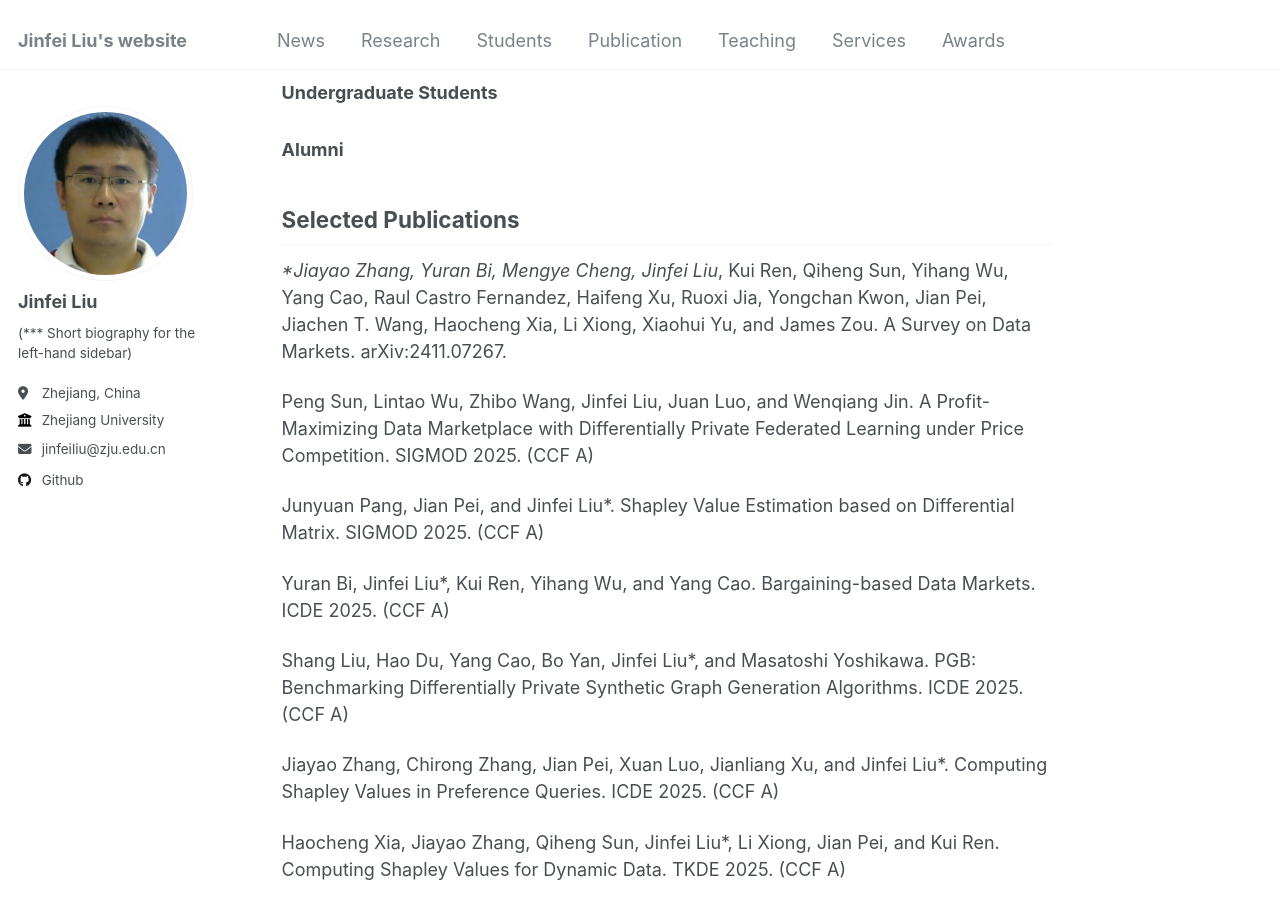
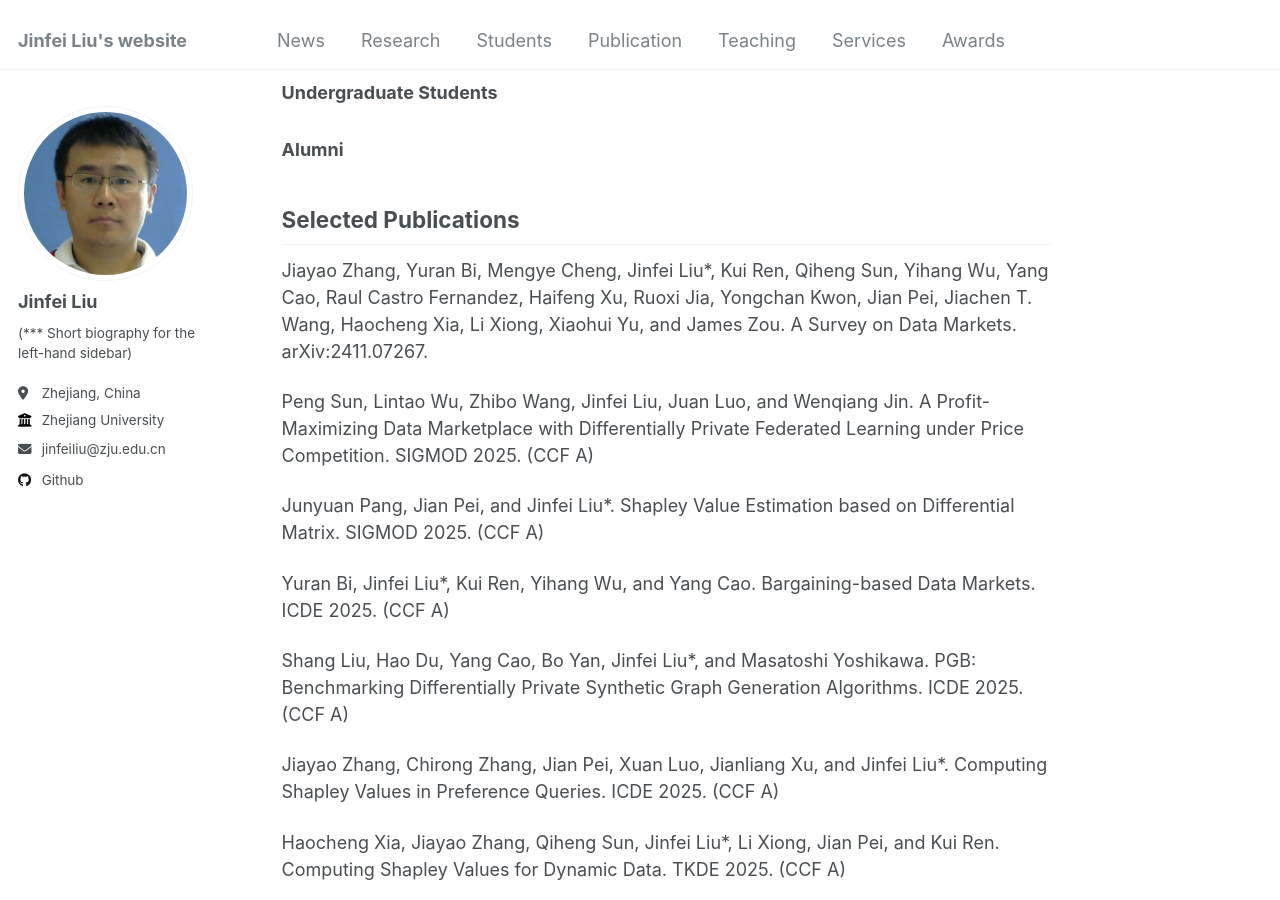
Before and after one commit to ZJU-DIVER/ZJU-DIVER.github.io, a Jekyll site: the page built from _pages/about.md, in a window 1280 px wide and 900 px high, scrolled down 664 px. Built offline with Jekyll 4.4.1, drawn with Linux system fonts in a browser that asks for light colours; some of the changed text lies outside the part shown.

```diff
--- a/_pages/about.md
+++ b/_pages/about.md
@@ -29,7 +29,7 @@ Qiheng Sun
 
 ## Selected Publications
 
-**Jiayao Zhang, Yuran Bi, Mengye Cheng, Jinfei Liu*, Kui Ren, Qiheng Sun, Yihang Wu, Yang Cao, Raul Castro Fernandez, Haifeng Xu, Ruoxi Jia, Yongchan Kwon, Jian Pei, Jiachen T. Wang, Haocheng Xia, Li Xiong, Xiaohui Yu, and James Zou. A Survey on Data Markets. arXiv:2411.07267.
+Jiayao Zhang, Yuran Bi, Mengye Cheng, Jinfei Liu*, Kui Ren, Qiheng Sun, Yihang Wu, Yang Cao, Raul Castro Fernandez, Haifeng Xu, Ruoxi Jia, Yongchan Kwon, Jian Pei, Jiachen T. Wang, Haocheng Xia, Li Xiong, Xiaohui Yu, and James Zou. A Survey on Data Markets. arXiv:2411.07267.
 
 Peng Sun, Lintao Wu, Zhibo Wang, Jinfei Liu, Juan Luo, and Wenqiang Jin. A Profit-Maximizing Data Marketplace with Differentially Private Federated Learning under Price Competition. SIGMOD 2025. (CCF A)
 
@@ -123,7 +123,7 @@ Haoran Li, Li Xiong, Xiaoqian Jiang, and Jinfei Liu. Differentially Private Hist
 
 Jinfei Liu, Li Xiong, and Xiaofeng Xu. Faster Output-Sensitive Skyline Computation Algorithm. Information Processing Letters, 2014.
 
-------We design a faster skyline algorithm that has not been improved in the past 29 years from the theoretical perspective.**
+------We design a faster skyline algorithm that has not been improved in the past 29 years from the theoretical perspective.
 
 ## Teaching
 
```
